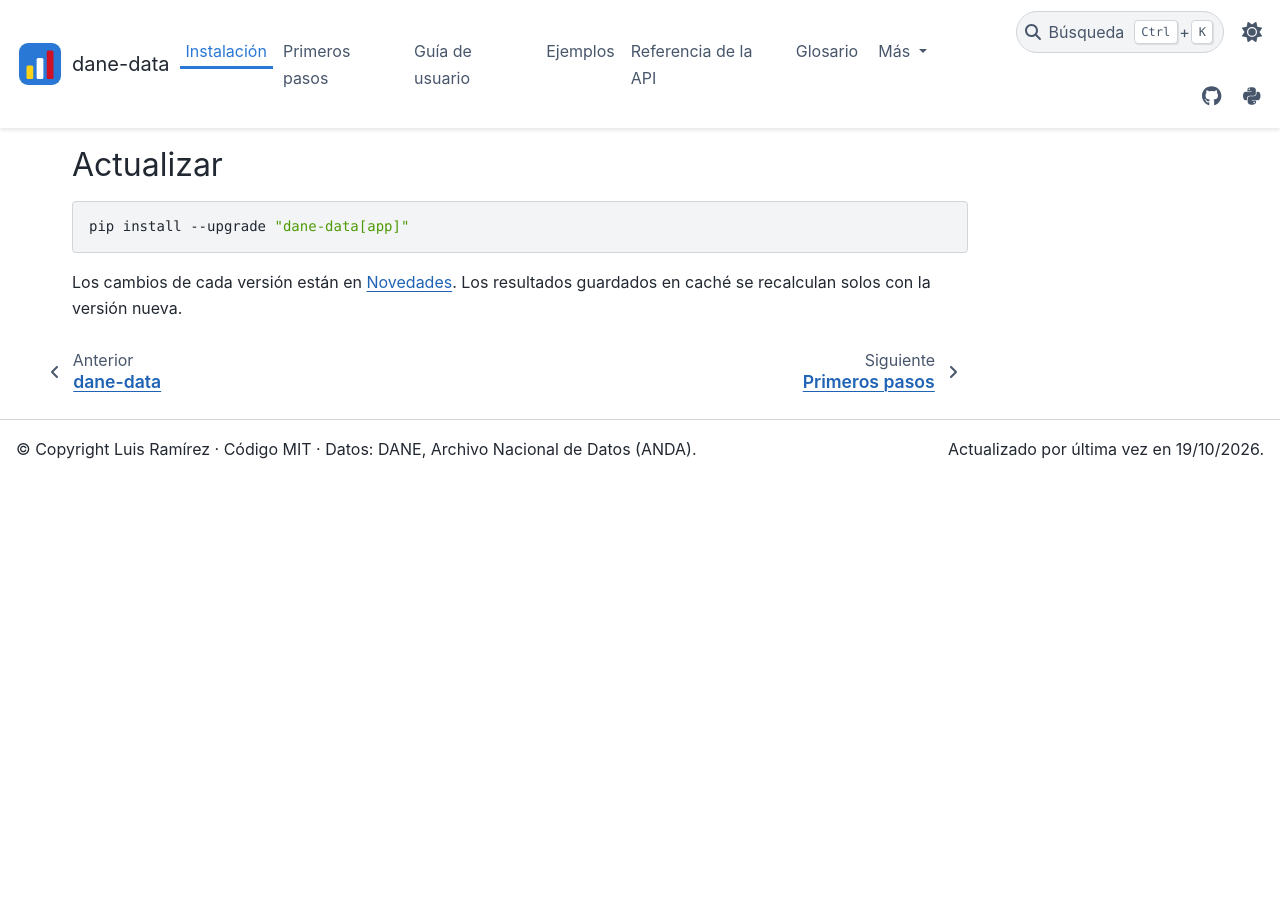
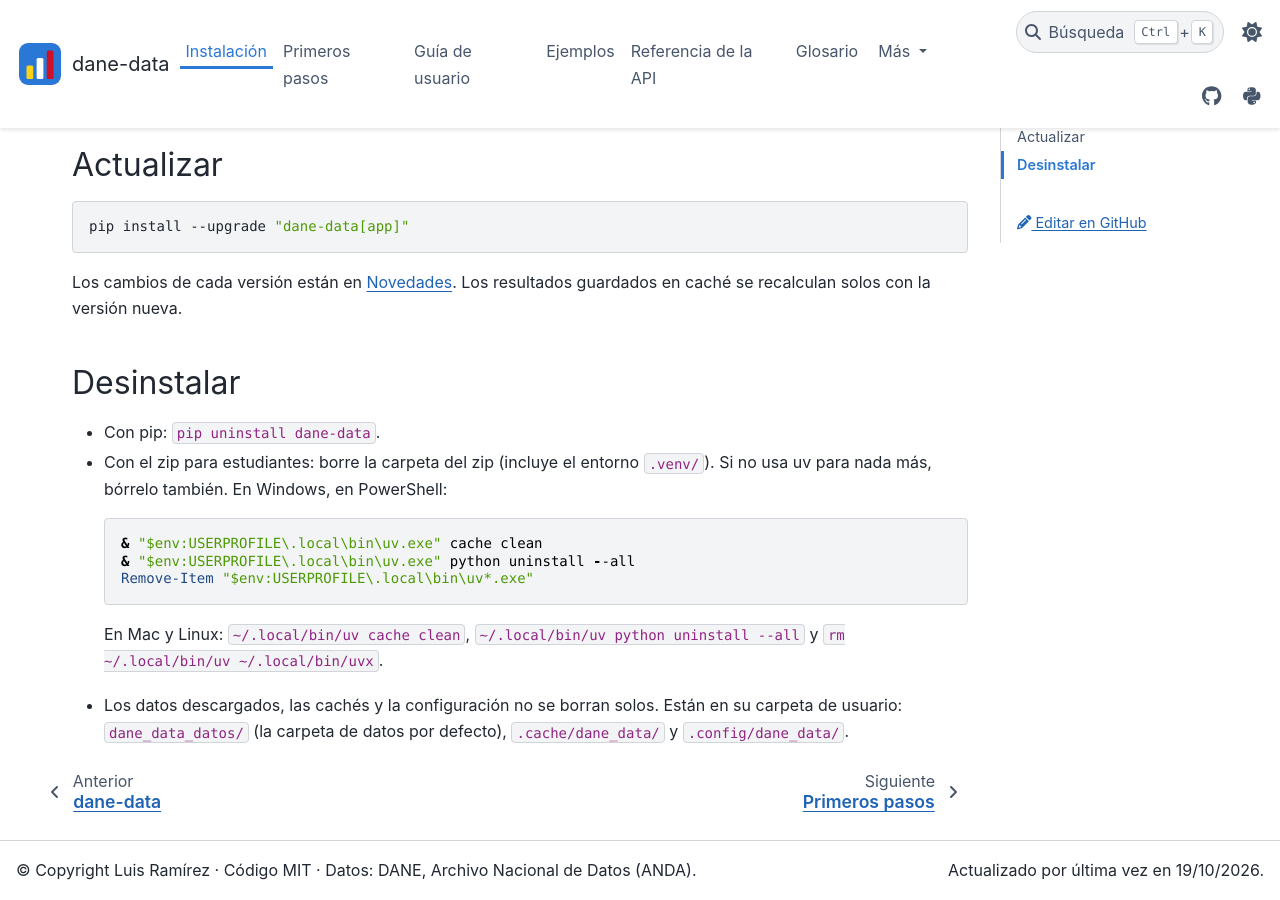
Before and after one commit to IntegralIndefinida/DANE-data, a Sphinx documentation site: the page built from docs/instalacion.md, in a window 1280 px wide and 900 px high, scrolled down 911 px. Built offline with Sphinx 7.4.7 and the PyData theme 0.15.4, drawn with Linux system fonts in a browser that asks for light colours; before the commit the page ends 1390 px from its top, so only the background shows below that.

Commit message:
Documentar el lanzador .exe, la política de firma de código y cómo desinstalar
SignPath Foundation pide una "Code signing policy" en la página principal
y en la de descargas (roles del equipo, privacidad) e instrucciones para
desinstalar: van en el README, en las notas del release y en la guía de
instalación.

````diff
--- a/docs/instalacion.md
+++ b/docs/instalacion.md
@@ -28,7 +28,7 @@
 
    | Sistema | Archivo |
    |---|---|
-   | Windows | `Abrir dane-data (Windows).bat` |
+   | Windows | `Abrir dane-data.exe` (o `Abrir dane-data (Windows).bat`, que hace lo mismo) |
    | Mac | `Abrir dane-data (Mac).command` |
    | Linux | `abrir-dane-data.sh` |
 
@@ -38,7 +38,8 @@
 se abre solo.
 
 En **Windows**, si aparece «Windows protegió su PC»: *Más información* → *Ejecutar de todas formas*. En
-**Mac**, si dice «desarrollador no identificado»: clic derecho → *Abrir* → *Abrir*.
+**Mac**, si dice «desarrollador no identificado»: clic derecho → *Abrir* → *Abrir*. El `.exe` de Windows
+se firma según la [política de firma de código](https://github.com/IntegralIndefinida/DANE-data#política-de-firma-de-código-code-signing-policy).
 :::
 
 :::{tab-item} Para desarrollo
@@ -83,3 +84,20 @@
 
 Los cambios de cada versión están en {doc}`novedades`. Los resultados guardados en caché se recalculan solos
 con la versión nueva.
+
+## Desinstalar
+
+* Con pip: `pip uninstall dane-data`.
+* Con el zip para estudiantes: borre la carpeta del zip (incluye el entorno `.venv/`). Si no usa uv para
+  nada más, bórrelo también. En Windows, en PowerShell:
+
+  ```powershell
+  & "$env:USERPROFILE\.local\bin\uv.exe" cache clean
+  & "$env:USERPROFILE\.local\bin\uv.exe" python uninstall --all
+  Remove-Item "$env:USERPROFILE\.local\bin\uv*.exe"
+  ```
+
+  En Mac y Linux: `~/.local/bin/uv cache clean`, `~/.local/bin/uv python uninstall --all` y
+  `rm ~/.local/bin/uv ~/.local/bin/uvx`.
+* Los datos descargados, las cachés y la configuración no se borran solos. Están en su carpeta de usuario:
+  `dane_data_datos/` (la carpeta de datos por defecto), `.cache/dane_data/` y `.config/dane_data/`.
````
Also changed, not shown: README.md (+35 -1 lines), docs/desarrollo.md (+15 -2 lines), docs/novedades.md (+8 -0 lines), .github/NOTAS_RELEASE.md.
